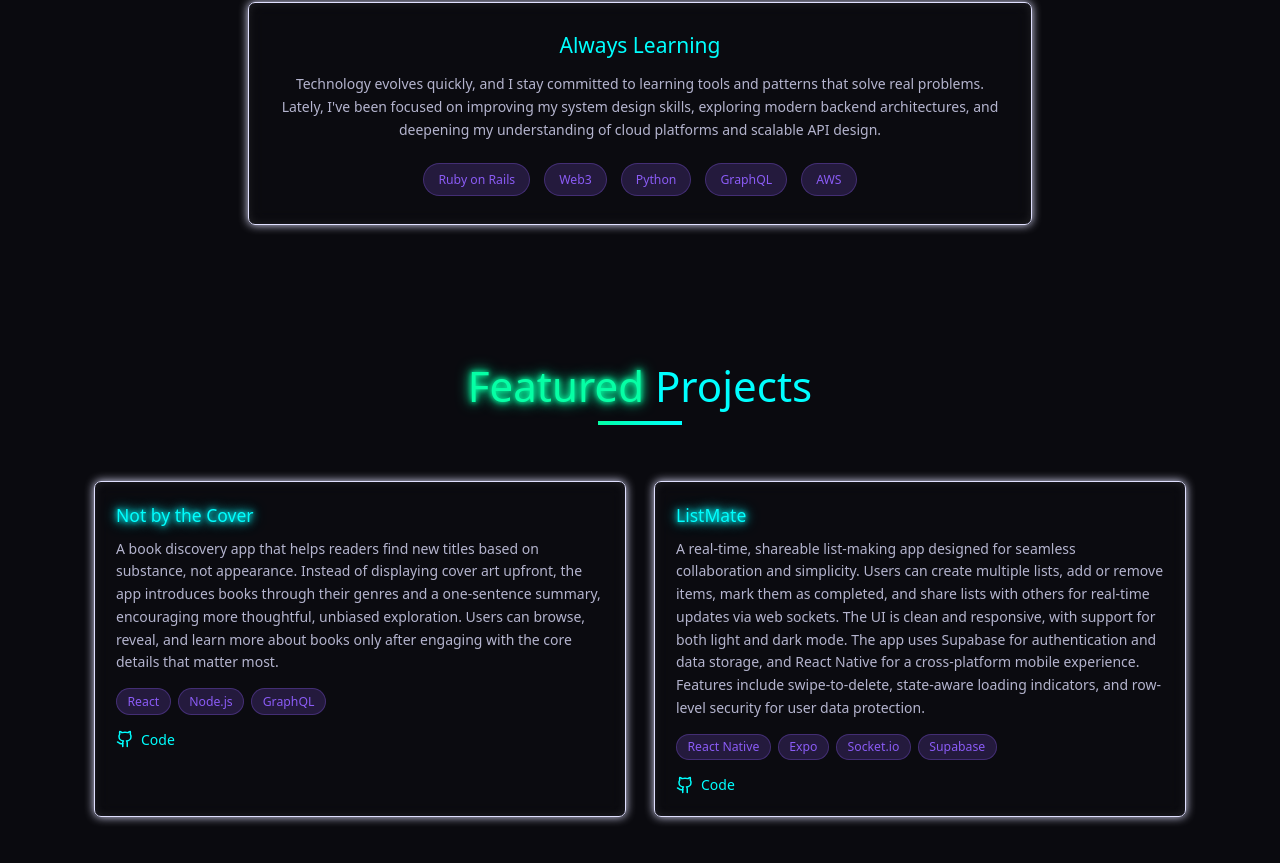
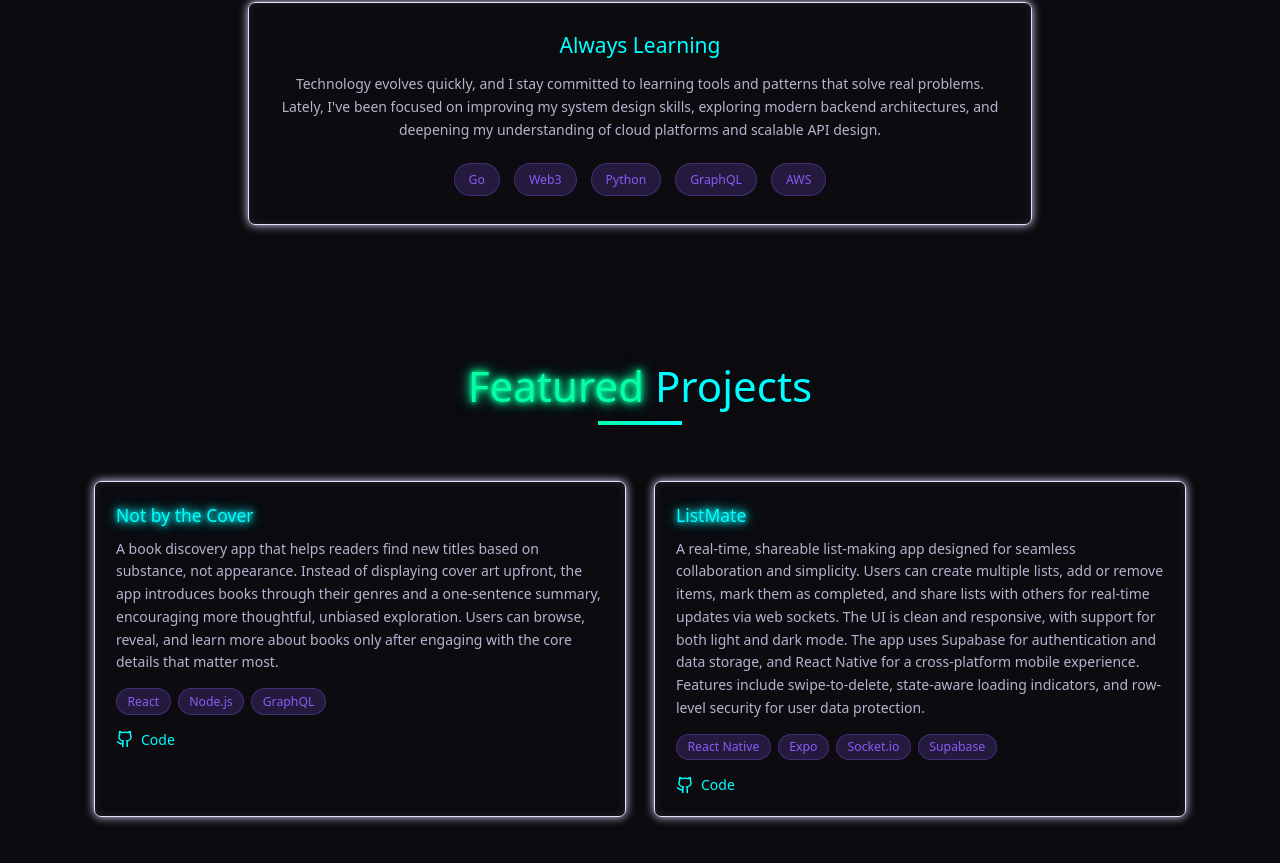
Before and after one commit to Travisaurus-Rex/portfolio, a Next.js app: page / in a window 1280 px wide. Shown: the part 1993-2856 px from the top of the page. Built offline with nearby package versions, Linux system fonts and the light colour scheme.

Commit message:
updated resume and skills

```diff
--- a/src/app/components/Skills.tsx
+++ b/src/app/components/Skills.tsx
@@ -103,7 +103,7 @@ export function Skills() {
               Technology evolves quickly, and I stay committed to learning tools and patterns that solve real problems. Lately, I&apos;ve been focused on improving my system design skills, exploring modern backend architectures, and deepening my understanding of cloud platforms and scalable API design.
             </p>
             <div className="flex flex-wrap justify-center gap-4 mt-6">
-              {['Ruby on Rails', 'Web3', 'Python', 'GraphQL', 'AWS'].map((tech) => (
+              {['Go', 'Web3', 'Python', 'GraphQL', 'AWS'].map((tech) => (
                 <span
                   key={tech}
                   className="px-4 py-2 rounded-full bg-neon-purple/20 text-neon-purple border border-neon-purple/30 text-sm"
```
Also changed, not shown: 1 other file (tests, documents, lock files or other folders).
